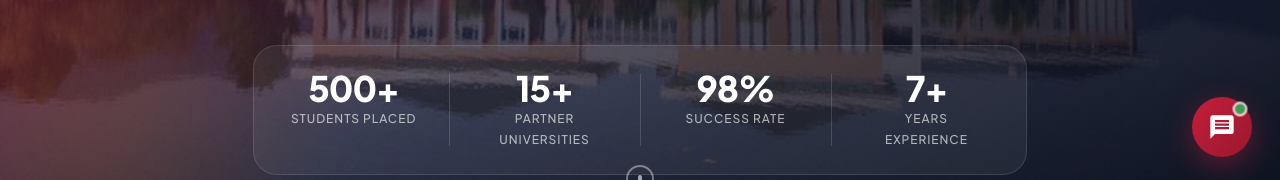
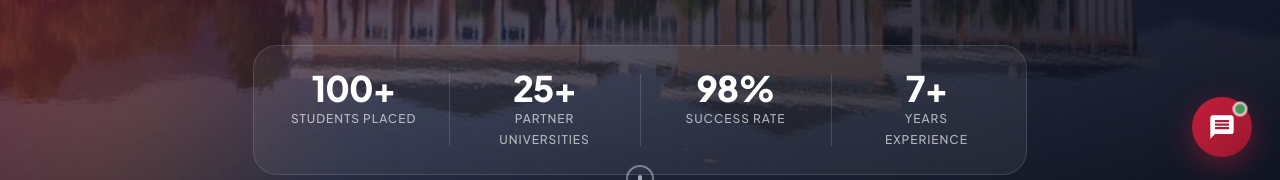
Before and after one commit to Ramilbey/dragonpath, a React (Create React App) app: page / in a window 1280 px wide. Shown: the part 553-733 px from the top of the page. Built offline with nearby package versions, Linux system fonts and the light colour scheme.

Commit message:
update the statistics

```diff
--- a/src/components/About/About.js
+++ b/src/components/About/About.js
@@ -73,11 +73,11 @@ const About = () => {
 
             <div className="stats-grid">
               <div className="stat">
-                <h4>500+</h4>
+                <h4>100+</h4>
                 <p>{t.stats.students}</p>
               </div>
               <div className="stat">
-                <h4>10+</h4>
+                <h4>25+</h4>
                 <p>{t.stats.universities}</p>
               </div>
               <div className="stat">
--- a/src/components/Hero/Hero.js
+++ b/src/components/Hero/Hero.js
@@ -33,40 +33,40 @@ const Hero = ({ scrollToSection }) => {
 
   const translations = {
     english: {
-      tag: "🐉 Trusted by 500+ Students",
+      tag: "🐉 Trusted by 100+ Students",
       title: "Your Gateway to\nWorld-Class\nEducation in China",
       subtitle: "We guide students from Uzbekistan & Central Asia to top Chinese universities — from application to arrival.",
       cta: "Start with Telegram Bot",
       ctaSecondary: "Explore Universities",
       stats: [
-        { number: "500+", label: "Students Placed" },
-        { number: "15+", label: "Partner Universities" },
+        { number: "100+", label: "Students Placed" },
+        { number: "25+", label: "Partner Universities" },
         { number: "98%", label: "Success Rate" },
         { number: "7+", label: "Years Experience" },
       ]
     },
     russian: {
-      tag: "🐉 Доверяют 500+ студентов",
+      tag: "🐉 Доверяют 100+ студентов",
       title: "Ваш путь к\nмировому\nобразованию в Китае",
       subtitle: "Мы сопровождаем студентов из Узбекистана и Центральной Азии в лучшие китайские университеты — от заявки до приезда.",
       cta: "Написать в Telegram",
       ctaSecondary: "Университеты",
       stats: [
-        { number: "500+", label: "Студентов" },
-        { number: "15+", label: "Университетов" },
+        { number: "100+", label: "Студентов" },
+        { number: "25+", label: "Университетов" },
         { number: "98%", label: "Успешность" },
         { number: "7+", label: "Лет опыта" },
       ]
     },
     uzbek: {
-      tag: "🐉 500+ talabaning ishonchi",
+      tag: "🐉 100+ talabaning ishonchi",
       title: "Xitoyda jahon\nta'limiga\nkirish eshigi",
       subtitle: "Biz O'zbekiston va Markaziy Osiyodan talabalarni yetakchi Xitoy universitetlariga yo'llashda ko'maklashamiz.",
       cta: "Telegram botni boshlash",
       ctaSecondary: "Universitetlar",
       stats: [
-        { number: "500+", label: "Talabalar" },
-        { number: "15+", label: "Universitetlar" },
+        { number: "100+", label: "Talabalar" },
+        { number: "25+", label: "Universitetlar" },
         { number: "98%", label: "Muvaffaqiyat" },
         { number: "7+", label: "Yil tajriba" },
       ]
```
